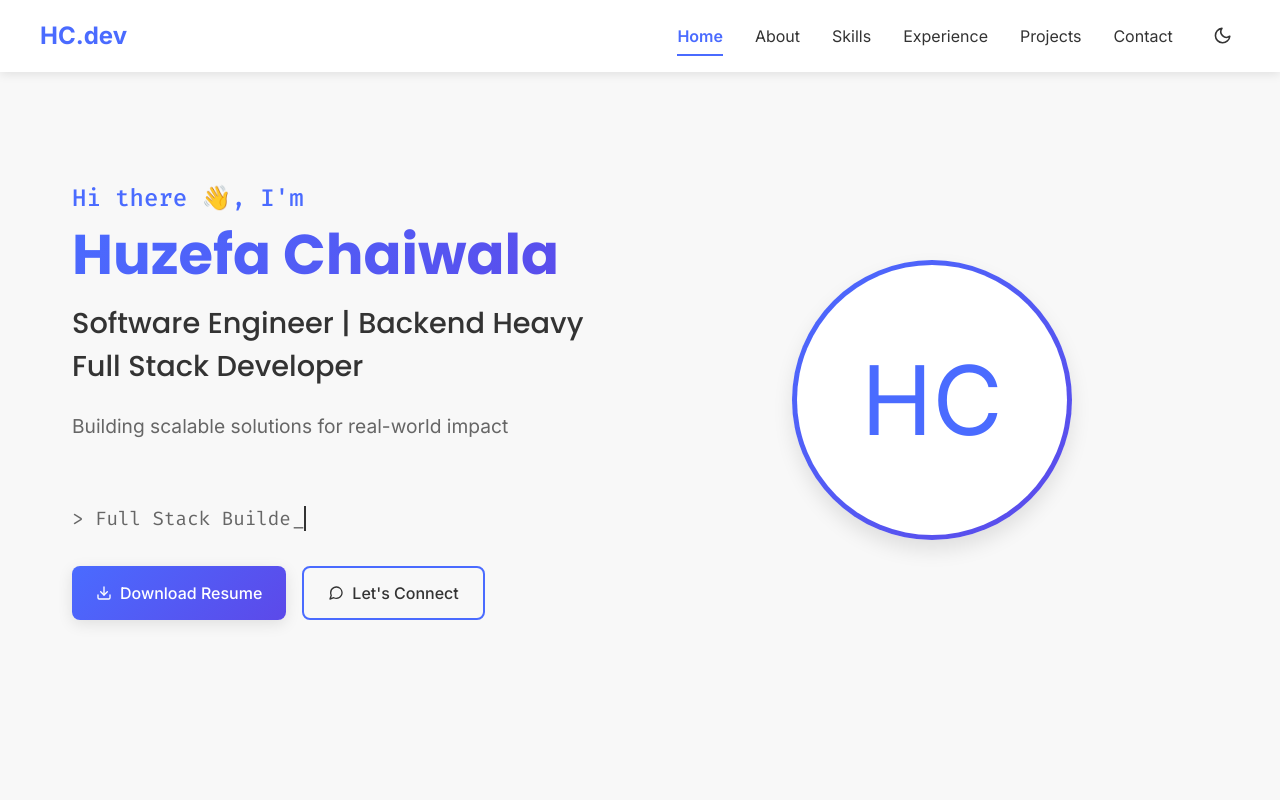
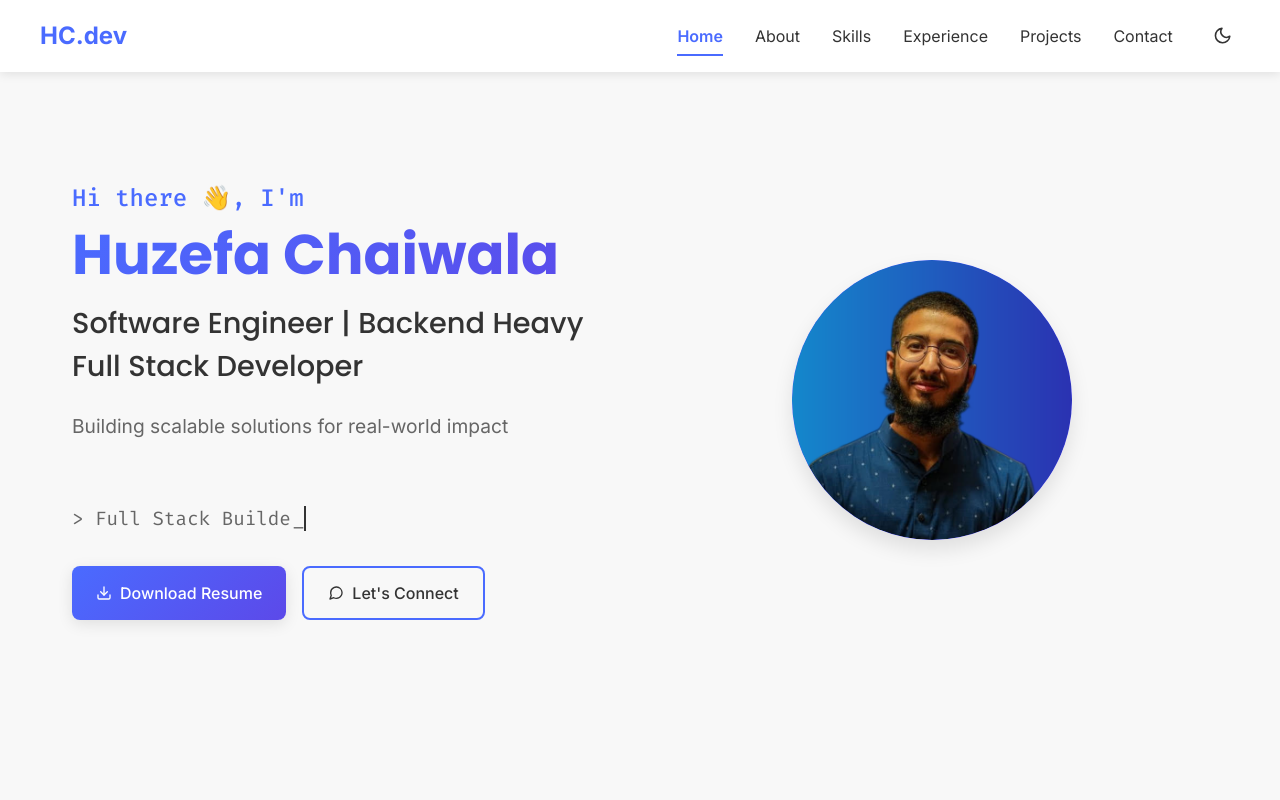
Before and after one commit to Huzzi-loop/portfolio, a React (Vite) app: page / in a window 1280 px wide. Shown: the top 800 px of the page. Built offline with nearby package versions, Linux system fonts and the light colour scheme.

Commit message:
added profile image

```diff
--- a/src/components/sections/Hero.jsx
+++ b/src/components/sections/Hero.jsx
@@ -413,7 +413,17 @@ const Hero = () => {
               delay: 0.2,
             }}
           >
-            <AvatarPlaceholder>HC</AvatarPlaceholder>
+            <img
+              src="/src/assets/profile.png"
+              alt="Huzefa Chaiwala"
+              style={{
+                width: "100%",
+                height: "100%",
+                objectFit: "cover",
+                borderRadius: "50%",
+              }}
+            />
+            {/* <AvatarPlaceholder>HC</AvatarPlaceholder> */}
           </ProfileAvatar>
         </HeroImage>
       </ContentContainer>
```
Also changed, not shown: src/assets/profile.png (added).
